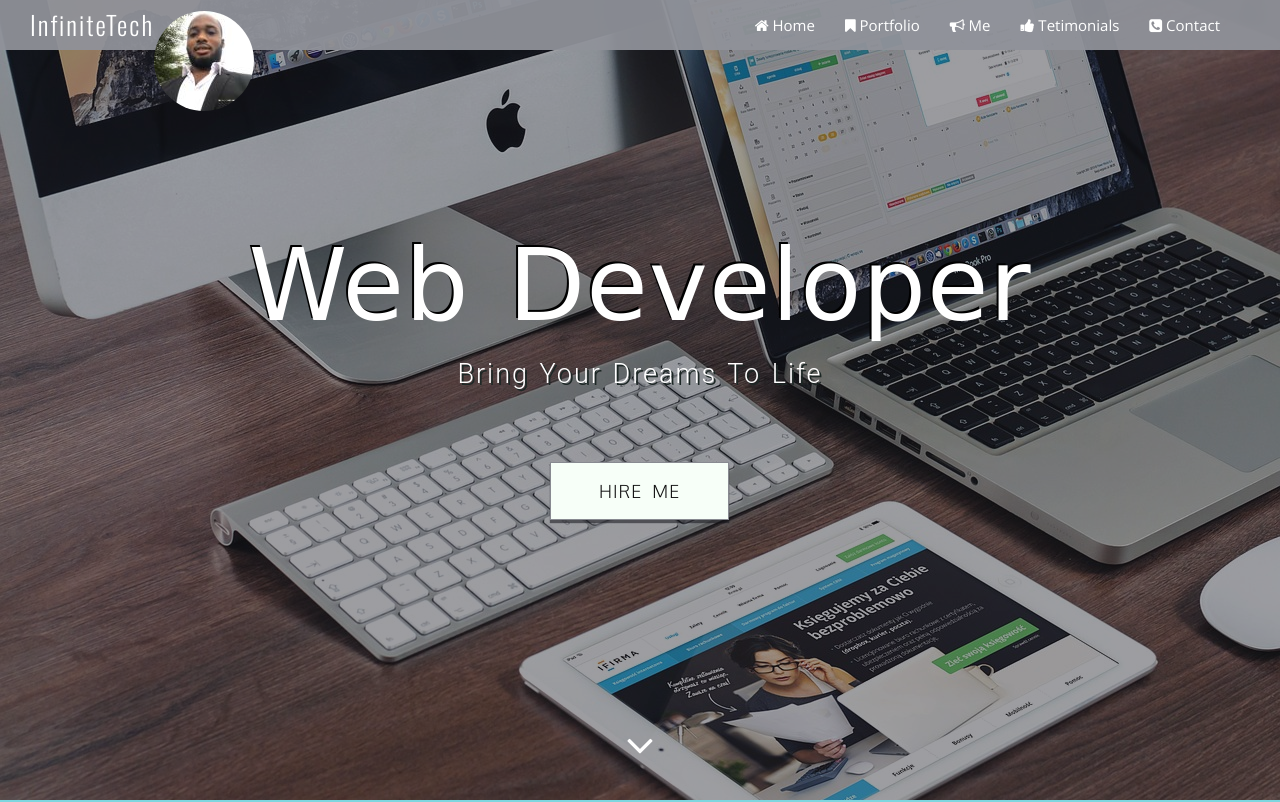
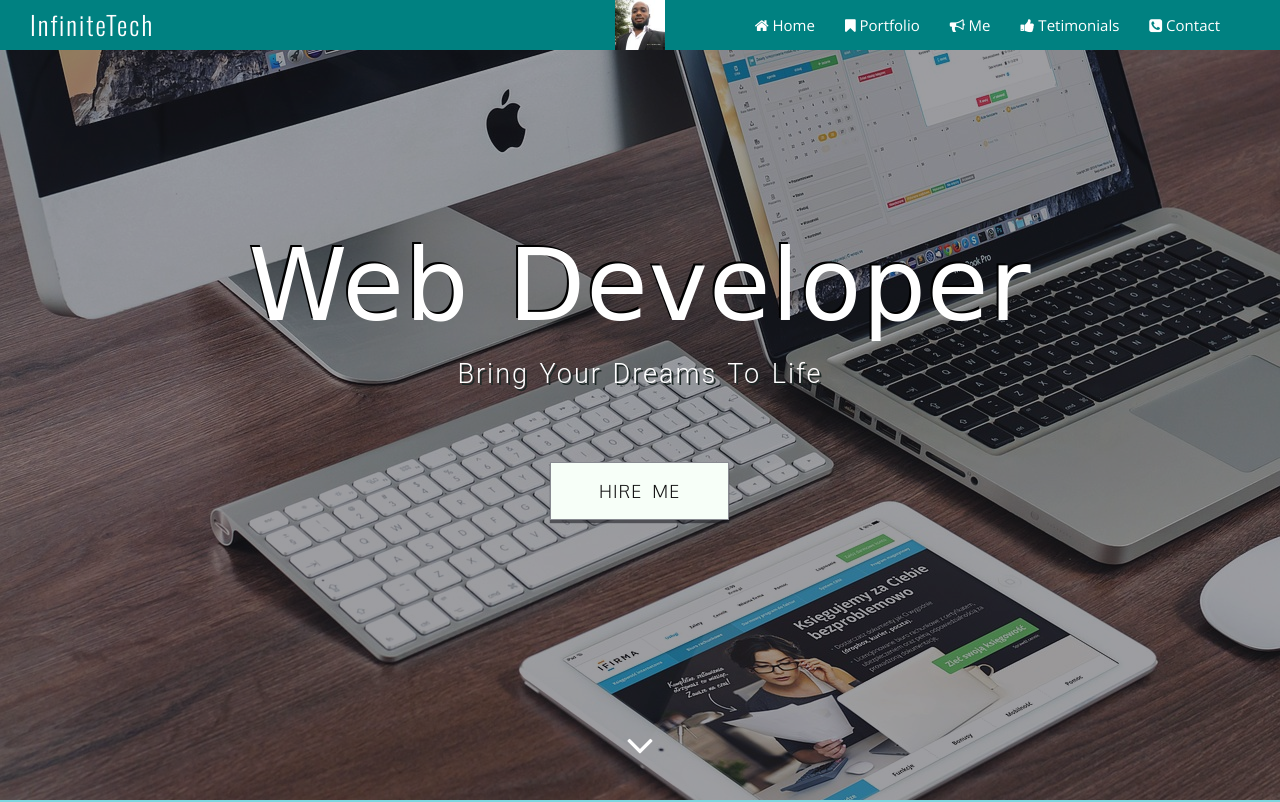
Before and after one commit to infiniteltd/Portfolio, a plain HTML site: page index.html in a window 1280 px wide. Shown: the top 802 px of the page. Drawn offline with nearby package versions, Linux system fonts and the light colour scheme; a web font is replaced by a local one.

Commit message:
"changes made"

```diff
--- a/index.html
+++ b/index.html
@@ -29,7 +29,7 @@
             <div id="overlay-1">
                 <header id="site-header" class="clearfix">
                     <div class="pull-left">
-                        <h1><a href="#">InfiniteTech</a><img src="/img/me.jpg" class="pull-left" alt=""></h1>
+                        <h1><a href="#">InfiniteTech</a><img src="/img/me.jpg" alt=""></h1>
                     </div>
                     <div class="pull-right">
                         <nav class="navbar site-nav" role="navigation">
--- a/styles.css
+++ b/styles.css
@@ -62,7 +62,7 @@ body {
 	position: fixed;
 	width: 100%;
 	/* background-color: #35405f; */
-	background-color: rgba(144, 146, 153, 0.94);
+	background-color: rgb(0, 129, 129);
 	/* background-color: rgba(32, 178, 170, 0.86); */
 	padding: 0 30px;
 	z-index: 100;
@@ -89,10 +89,21 @@ body {
 	text-decoration: none;
 }
 
-.pull-left img {
-	border-radius: 100%;
-	margin-bottom: 15px;
+#site-header img{
 	position: absolute;
+    inset: 0px;
+    box-sizing: border-box;
+    padding: 0px;
+    border: none;
+    margin: auto;
+    display: block;
+    width: 0px;
+    height: 0px;
+    min-width: 100%;
+    max-width: 100%;
+    min-height: 100%;
+    max-height: 100%;
+    object-fit: contain;
 }
 
 /*////////////////////////////////////////////////////////////////////////
```
